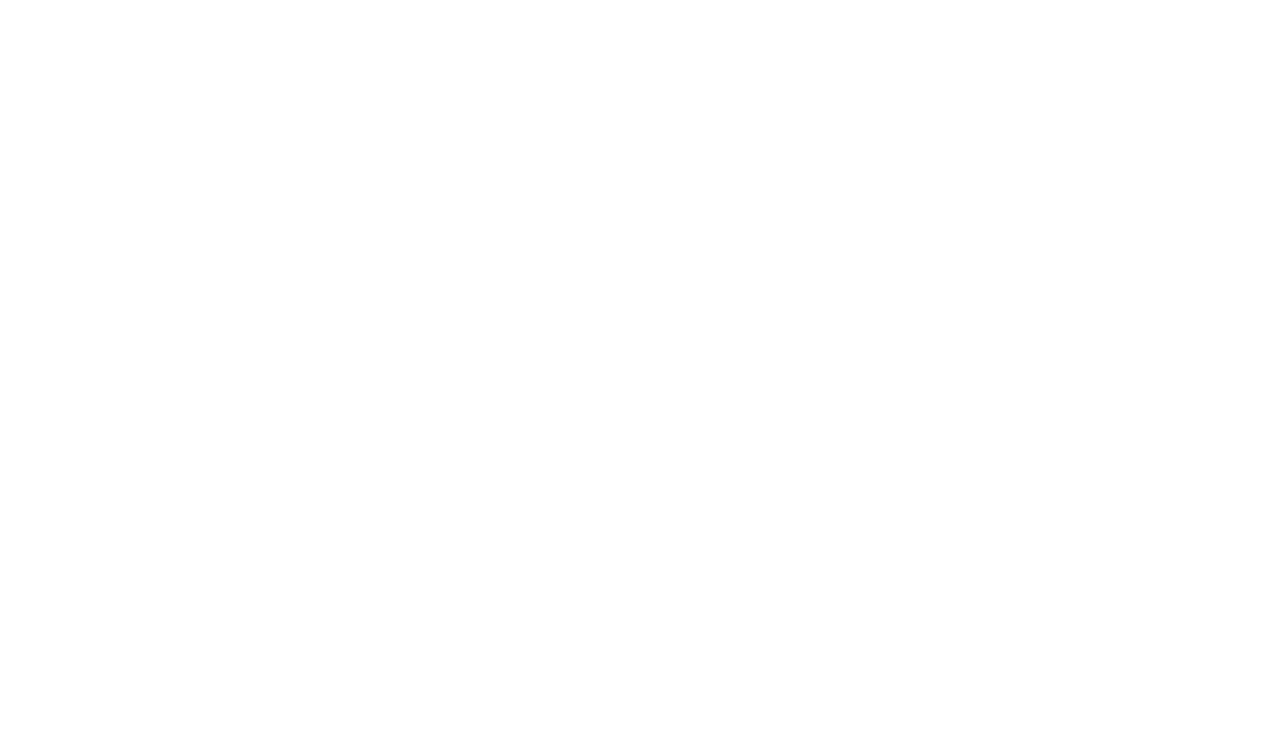
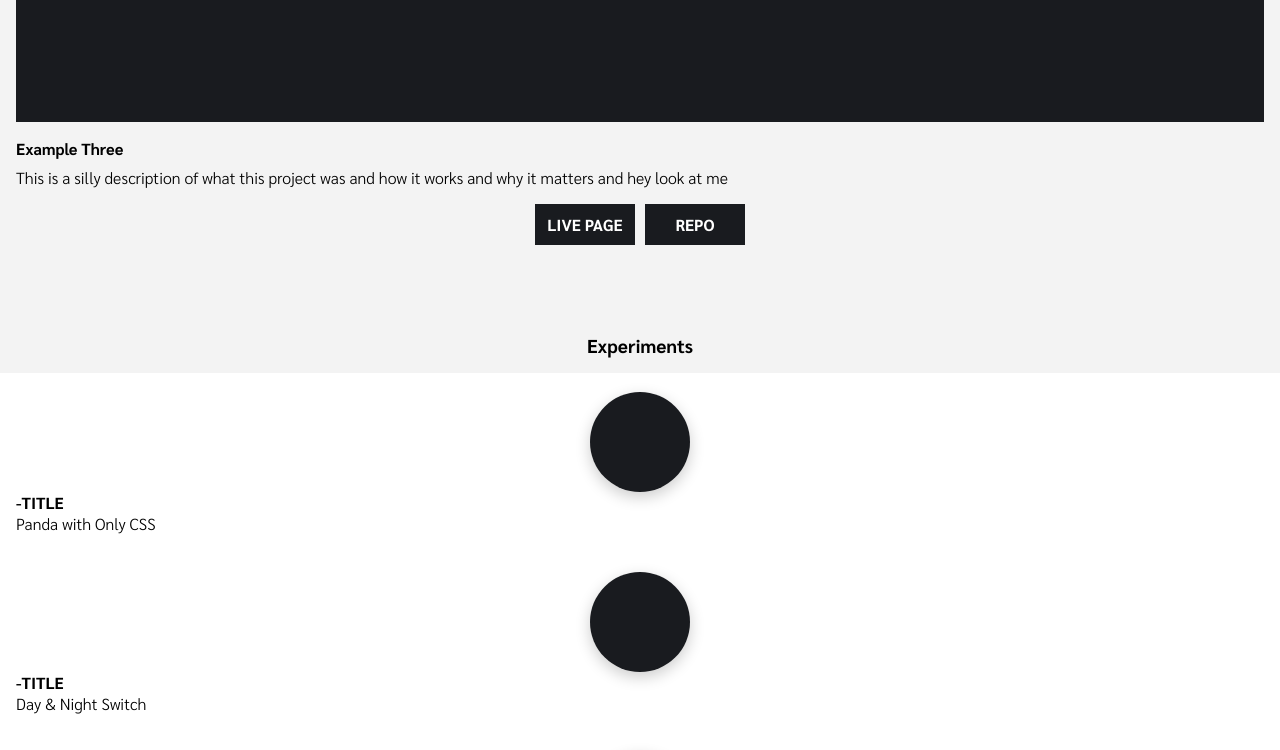
Before and after one commit to jesusrmz19/jesusrmz, a Next.js app: page / in a window 1280 px wide. Shown: the part 1800-2550 px from the top of the page. Before the commit the page ends 1702 px from the top, so only its background shows below. Built offline with nearby package versions, Linux system fonts and the light colour scheme.

Commit message:
Add Last Side Project and Skills section

```diff
--- /dev/null
+++ b/components/Experiment.js
@@ -0,0 +1,46 @@
+import styled from 'styled-components';
+
+const ExperimentStyles = styled.div`
+  background: var(--white);
+  width: 100%;
+  height: 180px;
+  display: flex;
+  flex-direction: column;
+  align-items: center;
+  justify-content: center;
+  padding: 0 1rem;
+  .experiment--img {
+    width: 100px;
+    height: 100px;
+    border-radius: 50%;
+    background: var(--primaryColor);
+    box-shadow: 0 5px 15px rgba(0, 0, 0, 0.2);
+  }
+  .experiment--txt {
+    align-self: flex-start;
+  }
+  .title {
+    text-transform: uppercase;
+    font-family: var(--bold);
+  }
+  .experiment--name {
+    font-family: var(--light);
+    text-decoration: none;
+    color: black;
+  }
+`;
+
+export default function Experiment({ details }) {
+  const { name, image, link } = details;
+  return (
+    <ExperimentStyles>
+      <a className="experiment--img" href={link}></a>
+      <div className="experiment--txt">
+        <p className="title">-title</p>
+        <a className="experiment--name" href={link}>
+          {name}
+        </a>
+      </div>
+    </ExperimentStyles>
+  );
+}
--- a/components/Project.js
+++ b/components/Project.js
@@ -1,8 +1,7 @@
 import styled from 'styled-components';
 
 const ProjectStyles = styled.div`
-  border: 1px solid red;
-  margin: 16px 0;
+  margin: 1.5rem 0;
   .project--img {
     width: 100%;
     background: var(--primaryColor);
--- /dev/null
+++ b/components/styles/ContactStyles.js
@@ -0,0 +1,21 @@
+import styled from 'styled-components';
+
+const ContactStyles = styled.section`
+  background: var(--bgColor);
+  width: 100%;
+  padding: 2rem 1rem;
+  h3 {
+    font-family: var(--bold);
+    text-align: center;
+  }
+  p {
+    font-family: var(--light);
+    text-align: center;
+    margin: 8px 0;
+    a {
+      color: black;
+    }
+  }
+`;
+
+export default ContactStyles;
--- /dev/null
+++ b/components/styles/ExperimentsSection.js
@@ -0,0 +1,14 @@
+import styled from 'styled-components';
+
+const ExperimentsSection = styled.section`
+  background: var(--bgColor);
+  width: 100%;
+  padding-top: 2rem;
+  h3 {
+    font-family: var(--bold);
+    text-align: center;
+    margin-bottom: 1rem;
+  }
+`;
+
+export default ExperimentsSection;
--- /dev/null
+++ b/components/styles/Skills.js
@@ -0,0 +1,31 @@
+import styled from 'styled-components';
+
+const Skills = styled.section`
+  background: var(--primaryColor);
+  color: var(--white);
+  width: 100%;
+  padding: 2rem 1rem;
+  h3 {
+    font-family: var(--bold);
+    text-align: center;
+  }
+  p {
+    font-family: var(--light);
+    text-align: center;
+    margin: 0.7rem 0;
+  }
+  .skills {
+    margin: 0 auto;
+    width: 80%;
+    display: flex;
+    flex-wrap: wrap;
+    justify-content: space-around;
+    align-items: center;
+    i {
+      font-size: 60px;
+      padding: 0.5rem 0.8rem;
+    }
+  }
+`;
+
+export default Skills;
--- /dev/null
+++ b/content/experiments.json
@@ -0,0 +1,26 @@
+[
+  {
+    "name": "Panda with Only CSS",
+    "id": "experiment-one",
+    "link": "#",
+    "image": "TBD"
+  },
+  {
+    "name": "Day & Night Switch",
+    "id": "experiment-twp",
+    "link": "#",
+    "image": "TBD"
+  },
+  {
+    "name": "Navbar Animation",
+    "id": "experiment-three",
+    "link": "#",
+    "image": "TBD"
+  },
+  {
+    "name": "This other thing",
+    "id": "experiment-four",
+    "link": "#",
+    "image": "TBD"
+  }
+]
--- /dev/null
+++ b/content/projects.json
@@ -0,0 +1,26 @@
+[
+  {
+    "name": "Example One",
+    "id": "example-one",
+    "description": "This is a silly description of what  this project was and how it works and why it matters and hey look at me",
+    "repo": true,
+    "live": true,
+    "image": "TBD"
+  },
+  {
+    "name": "Example Two",
+    "id": "example-two",
+    "description": "This is a silly description of what  this project was and how it works and why it matters and hey look at me",
+    "repo": false,
+    "live": true,
+    "image": "TBD"
+  },
+  {
+    "name": "Example Three",
+    "id": "example-three",
+    "description": "This is a silly description of what  this project was and how it works and why it matters and hey look at me",
+    "repo": true,
+    "live": true,
+    "image": "TBD"
+  }
+]
--- a/projects.json
+++ b/content/sideprojects.json
@@ -1,7 +1,7 @@
 [
   {
     "name": "Example One",
-    "id": "example-one",
+    "id": "sideproject-one",
     "description": "This is a silly description of what  this project was and how it works and why it matters and hey look at me",
     "repo": true,
     "live": true,
@@ -9,10 +9,18 @@
   },
   {
     "name": "Example Two",
-    "id": "example-two",
+    "id": "sideproject-two",
     "description": "This is a silly description of what  this project was and how it works and why it matters and hey look at me",
     "repo": false,
     "live": true,
     "image": "TBD"
+  },
+  {
+    "name": "Example Three",
+    "id": "sideproject-three",
+    "description": "This is a silly description of what  this project was and how it works and why it matters and hey look at me",
+    "repo": true,
+    "live": true,
+    "image": "TBD"
   }
 ]
--- a/pages/index.js
+++ b/pages/index.js
@@ -2,10 +2,26 @@
 import FirstFold from '../components/styles/FirstFold';
 import LatestWork from '../components/styles/LatestWork';
 import { FontAwesomeIcon } from '@fortawesome/react-fontawesome';
-import projects from '../projects.json';
+import projects from '../content/projects.json';
 import Project from '../components/Project';
+import ExperimentsSection from '../components/styles/ExperimentsSection';
+import experiments from '../content/experiments.json';
+import Experiment from '../components/Experiment';
+import sideprojects from '../content/sideprojects.json';
+import Skills from '../components/styles/Skills';
+import ContactStyles from '../components/styles/ContactStyles';
 
 function Home() {
+  const skills = [
+    'html5',
+    'css3-alt',
+    'sass',
+    'js',
+    'react',
+    'git-alt',
+    'github',
+    'figma',
+  ];
   return (
     <main>
       <FirstFold>
@@ -40,6 +56,40 @@
           ))}
         </div>
       </LatestWork>
+      <ExperimentsSection>
+        <h3>Experiments</h3>
+        <div className="experiments">
+          {experiments.map((experiment) => (
+            <Experiment key={experiment.id} details={experiment}></Experiment>
+          ))}
+        </div>
+      </ExperimentsSection>
+      <LatestWork>
+        <h3>Last Side Projects</h3>
+        <div className="sideprojects">
+          <Project details={sideprojects[0]}></Project>
+        </div>
+      </LatestWork>
+      <Skills>
+        <h3>Skills & Tools</h3>
+        <p>
+          These are some of the technologies that I use to bring things to life
+        </p>
+        <div className="skills">
+          {skills.map((skill) => (
+            <i key={skill}>
+              <FontAwesomeIcon icon={['fab', skill]}></FontAwesomeIcon>
+            </i>
+          ))}
+        </div>
+      </Skills>
+      {/* <ContactStyles>
+        <h3>Hit me up!</h3>
+        <p>
+          If you have a new project, idea or any type of inquiry, let me know in
+          the contact below or <a href="#">shoot me an email</a>.
+        </p>
+      </ContactStyles> */}
     </main>
   );
 }
```
